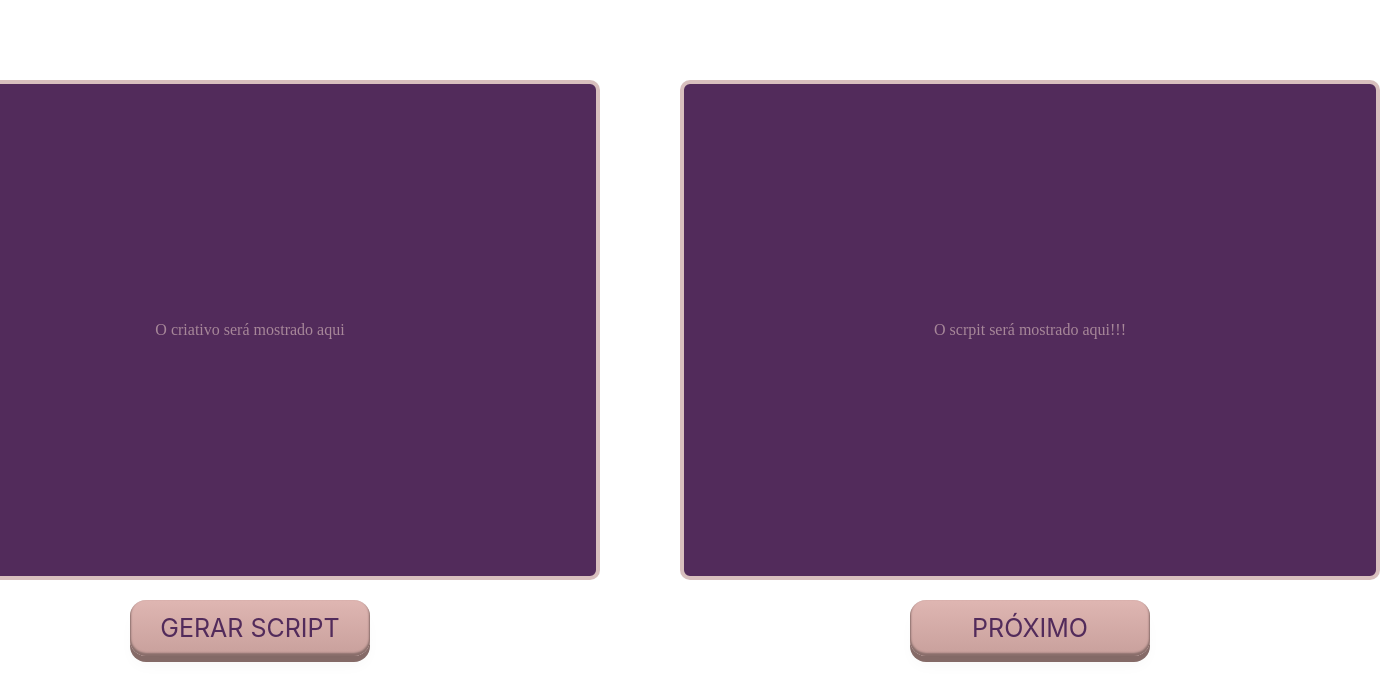
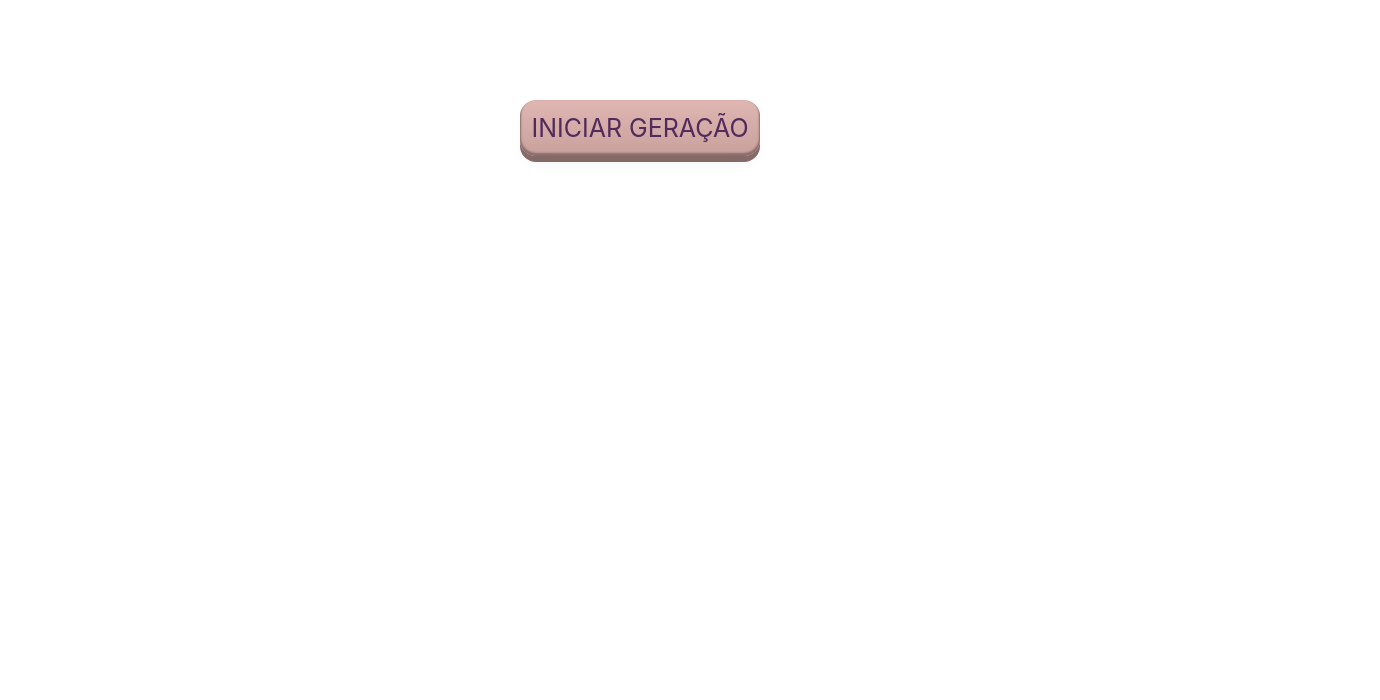
Before and after one commit to FelipeMoraes03/Scriptite, a React (Create React App) app in the folder frontend/: page / in a window 1280 px wide. Shown: the top 700 px of the page, 1380 px wide, since content can reach past the window. Built offline with nearby package versions, Linux system fonts and the light colour scheme.

Commit message:
chore: adiciona integracao entre as páginas

```diff
--- a/frontend/package.json
+++ b/frontend/package.json
@@ -12,6 +12,7 @@
     "get-stream": "^8.0.1",
     "react": "^18.2.0",
     "react-dom": "^18.2.0",
+    "react-router-dom": "^6.15.0",
     "react-scripts": "5.0.1",
     "stream": "^0.0.2",
     "tailwind": "^4.0.0",
--- a/frontend/src/App.js
+++ b/frontend/src/App.js
@@ -1,10 +1,22 @@
-import React, { useState, useEffect } from 'react';
-import GenerateCreative from './components/generateCreative/generateCreative'
-import GenerateScript from './components/generateScript/generateScript'
+import React from 'react';
+import { BrowserRouter as Router, Routes, Route } from 'react-router-dom';
+import HomePage from './components/home/home'
+import GenerateCreativePage from './components/generateCreative/generateCreative'
+import GenerateScriptPage from './components/generateScript/generateScript'
+import GenerateStoryBoardPage from './components/generateStoryBoard/generateStoryBoard'
+import RenderResultsPage from './components/renderResults/renderResults'
 
 function App() {
   return (
-    <GenerateScript></GenerateScript>
+    <Router>
+      <Routes>
+        <Route path='/' exact element={<HomePage />}></Route>
+        <Route path='/creative' exact element={<GenerateCreativePage />}></Route>
+        <Route path='/script' exact element={<GenerateScriptPage />}></Route>
+        <Route path='/story-board' exact element={<GenerateStoryBoardPage />}></Route>
+        <Route path='/result' exact element={<RenderResultsPage />}></Route>
+      </Routes>
+    </Router>
   )
 }
 
--- a/frontend/src/components/generateCreative/generateCreative.js
+++ b/frontend/src/components/generateCreative/generateCreative.js
@@ -1,4 +1,5 @@
 import React, { useState, useEffect } from 'react';
+import { Link } from 'react-router-dom';
 import axios from 'axios';
 import './generateCreative.css';
 
@@ -8,7 +9,7 @@ function Main() {
 
     return (
         <main className='flex flex-line items-center justify-center space-x-40 mt-20'>
-                <div className='flex flex-col items-center justify-center'>
+            <div className='flex flex-col items-center justify-center'>
                 <KeyWord numInput={1} input={keyWordInput} setKeyWord={setKeyWordInput} placeholderInput={"Nome Produto"} />
                 <KeyWord numInput={2} input={keyWordInput} setKeyWord={setKeyWordInput} placeholderInput={"Publico Alvo"} />
                 <KeyWord numInput={3} input={keyWordInput} setKeyWord={setKeyWordInput} placeholderInput={"Dores"} />
@@ -22,7 +23,7 @@ function Main() {
             </div>
             <div className='flex flex-col items-center content-center'>
                 <ShowCreative text={creative}/>
-                <GenerateButton input={keyWordInput} setKeyWord={setKeyWordInput} setCreative={setCreative} text={"PRÓXIMO"}/>
+                <ScriptPageButton text={"PRÓXIMO"}/>
             </div>
         </main>
     );
@@ -96,7 +97,7 @@ function GenerateButton(props) {
         }
     }
 
-    return(
+    return (
         <generate>
             <button className='button-home' onClick={generateCreativeClick}>{props.text}</button>
             <div>{props.creative}</div>
@@ -113,3 +114,13 @@ function ShowCreative(props) {
         </creative>
     );
 }
+
+function ScriptPageButton(props) {
+    return (
+        <next>
+            <Link to={`/script`}>
+                <button className='button-home'>{props.text}</button>
+            </Link>
+        </next>
+    );
+}
--- a/frontend/src/components/generateScript/generateScript.js
+++ b/frontend/src/components/generateScript/generateScript.js
@@ -1,4 +1,5 @@
 import React, { useState, useEffect } from 'react';
+import { Link } from 'react-router-dom';
 import axios from 'axios';
 import './generateScript.css';
 
@@ -15,7 +16,7 @@ function Main() {
             </div>
             <div className='flex flex-col items-center content-center'>
                 <ShowScript text={script}/>
-                <GenerateButton input={keyWordInput} setKeyWord={setKeyWordInput} setScript={setScript} text={"PRÓXIMO"}/>
+                <StoryBoardPageButton text={"PRÓXIMO"}/>
             </div>
         </main>
     );
@@ -47,7 +48,7 @@ function GenerateButton(props) {
         }
     }
 
-    return(
+    return (
         <generate>
             <button className='button-home' onClick={generateScriptClick}>{props.text}</button>
             <div>{props.script}</div>
@@ -68,3 +69,13 @@ function ShowScript(props) {
 
     );
 }
+
+function StoryBoardPageButton(props) {
+    return (
+        <next>
+            <Link to={`/story-board`}>
+                <button className='button-home'>{props.text}</button>
+            </Link>
+        </next>
+    );
+}
--- a/frontend/src/components/generateStoryBoard/generateStoryBoard.js
+++ b/frontend/src/components/generateStoryBoard/generateStoryBoard.js
@@ -0,0 +1,13 @@
+import React, { useState, useEffect } from 'react';
+import { Link } from 'react-router-dom';
+import axios from 'axios';
+import './generateStoryBoard.css'
+
+function GenerateStoryBoard() {
+    return (
+        <generate>
+            <p>HELLO STORYBOARD PAGE</p>
+        </generate>
+    );
+}
+export default GenerateStoryBoard;
--- /dev/null
+++ b/frontend/src/components/home/home.js
@@ -0,0 +1,21 @@
+import React from "react";
+import { Link } from 'react-router-dom';
+
+function Home() {
+    return (
+        <home className='flex flex-line items-center justify-center space-x-40 mt-20'>
+            <ChangePage />
+        </home>
+    )
+}
+export default Home;
+
+function ChangePage() {
+    return(
+        <next>
+            <Link to={`/creative`}>
+                <button className='button-home'>INICIAR GERAÇÃO</button>
+            </Link>
+        </next>
+    );
+}
--- a/frontend/src/components/renderResults/renderResults.js
+++ b/frontend/src/components/renderResults/renderResults.js
@@ -0,0 +1,13 @@
+import React, { useState, useEffect } from 'react';
+import { Link } from 'react-router-dom';
+import axios from 'axios';
+import './renderResults.css'
+
+function RenderResult() {
+    return (
+        <generate>
+            <p>HELLO RESULT PAGE</p>
+        </generate>
+    );
+}
+export default RenderResult;
```
Also changed, not shown: frontend/src/components/home/home.css (added), 1 other file (tests, documents, lock files or other folders).
